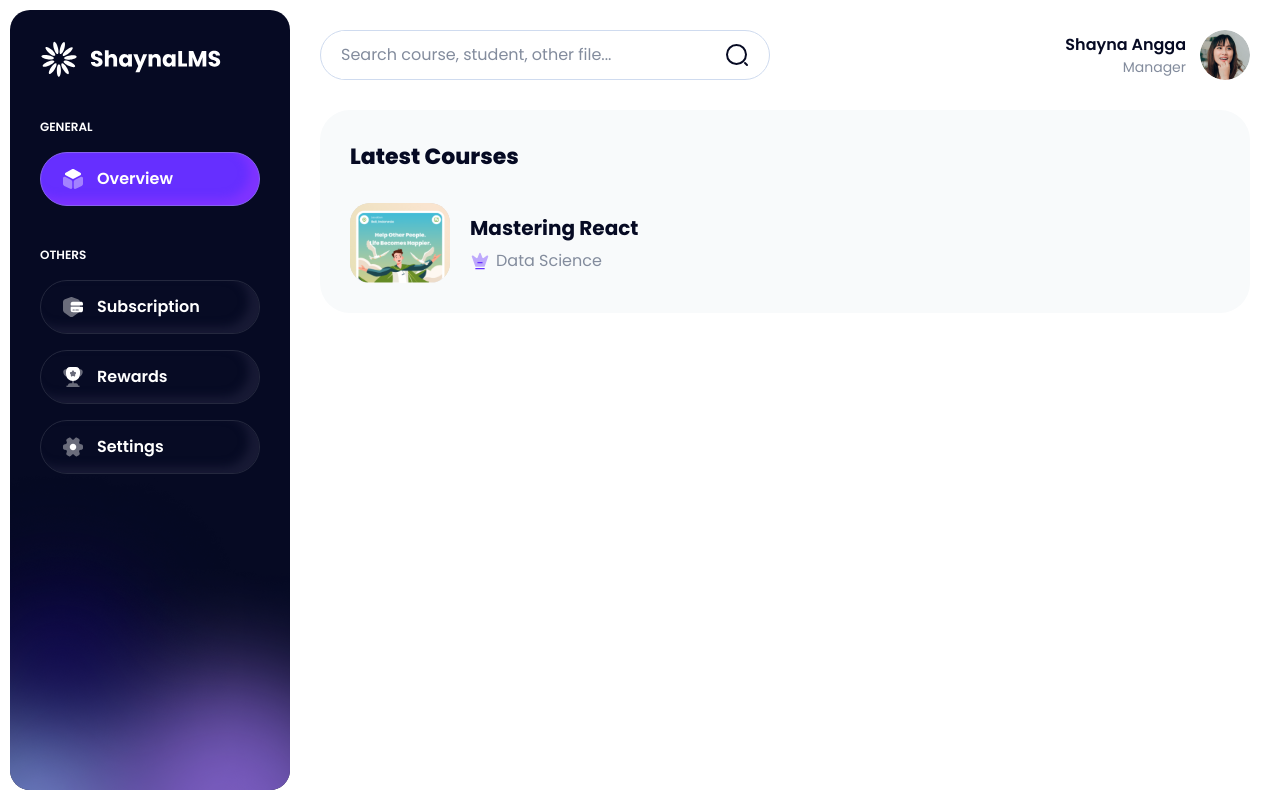
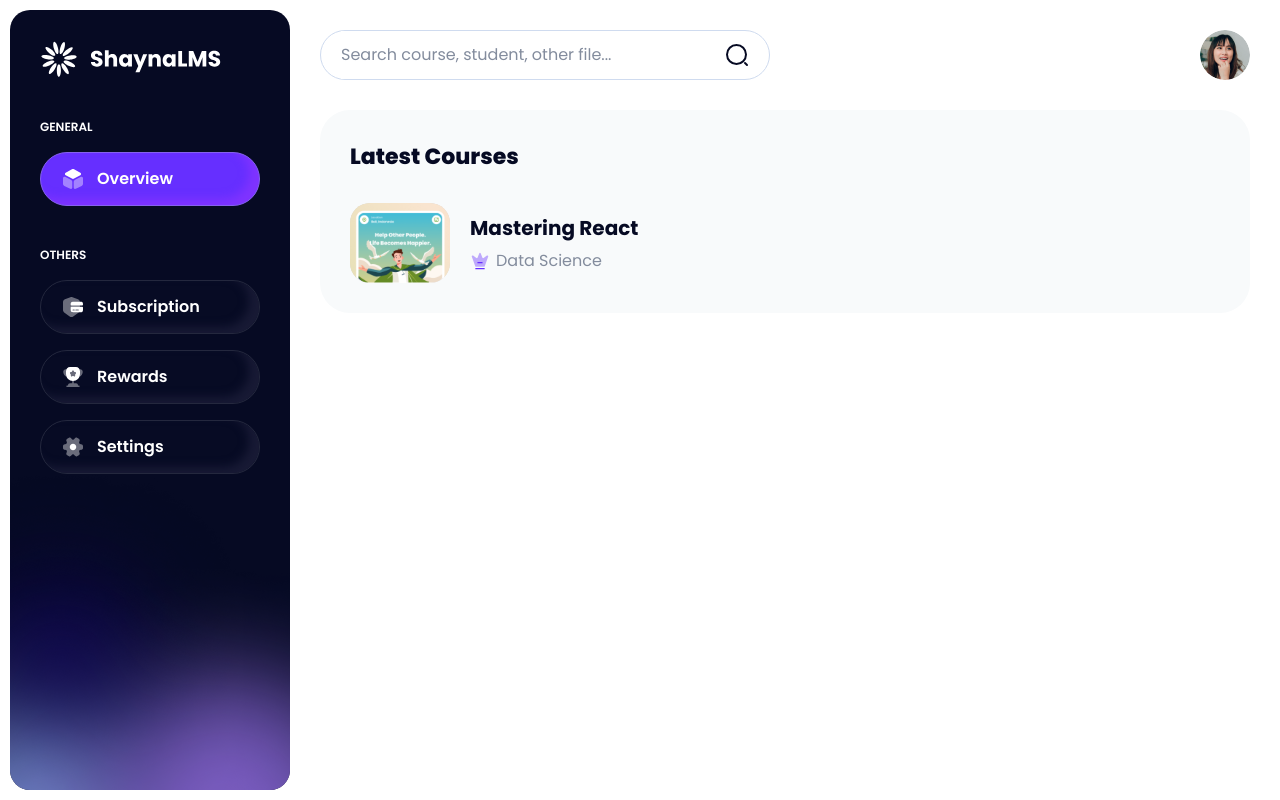
Before and after one commit to dewanthaaa/Frontend-Learning-Management-System, a React (Vite) app: page /student in a window 1280 px wide. Built offline with nearby package versions, Linux system fonts and the light colour scheme; no server answers.

Commit message:
feat: session management for active users and secure path with session checker

```diff
--- a/src/components/header.jsx
+++ b/src/components/header.jsx
@@ -1,9 +1,13 @@
 import React from "react";
-import { Link } from "react-router-dom";
+import { Link, useRouteLoaderData } from "react-router-dom";
 import secureLocalStorage from "react-secure-storage";
-import { STORAGE_KEY } from "../utils/const";
+import { MANAGER_SESSION, STORAGE_KEY } from "../utils/const";
 
 export default function Header() {
+  const session = useRouteLoaderData(MANAGER_SESSION);
+
+  console.log(session);
+
   const handleLogout = () => {
     secureLocalStorage.removeItem(STORAGE_KEY);
 
@@ -31,8 +35,10 @@ export default function Header() {
       </form>
       <div className="relative flex items-center justify-end gap-[14px] group">
         <div className="text-right">
-          <p className="font-semibold">Shayna Angga</p>
-          <p className="text-sm leading-[21px] text-[#838C9D]">Manager</p>
+          <p className="font-semibold">{session?.name}</p>
+          <p className="text-sm leading-[21px] text-[#838C9D]">
+            {session?.role}
+          </p>
         </div>
         <button
           type="button"
--- a/src/router/index.jsx
+++ b/src/router/index.jsx
@@ -33,10 +33,28 @@ const router = createBrowserRouter([
   },
   {
     path: "/manager/sign-in",
+    loader: async () => {
+      const session = secureLocalStorage.getItem(STORAGE_KEY);
+
+      if (session && session.role === "manager") {
+        throw redirect("/manager");
+      }
+
+      return true;
+    },
     element: <SignInPage />,
   },
   {
     path: "/manager/sign-up",
+    loader: async () => {
+      const session = secureLocalStorage.getItem(STORAGE_KEY);
+
+      if (session && session.role === "manager") {
+        throw redirect("/manager");
+      }
+
+      return true;
+    },
     element: <SignUpPage />,
   },
   {
--- a/src/utils/axios.js
+++ b/src/utils/axios.js
@@ -26,4 +26,16 @@ apiInstanceAuth.interceptors.request.use((config) => {
   return config;
 });
 
+apiInstanceAuth.interceptors.response.use(
+  (response) => response,
+  (err) => {
+    if (err?.response?.status === 400) {
+      window.location.replace("/manager/sign-in");
+      secureLocalStorage.removeItem(STORAGE_KEY);
+    }
+
+    return Promise.reject("Err");
+  }
+);
+
 export default apiInstance;
```
